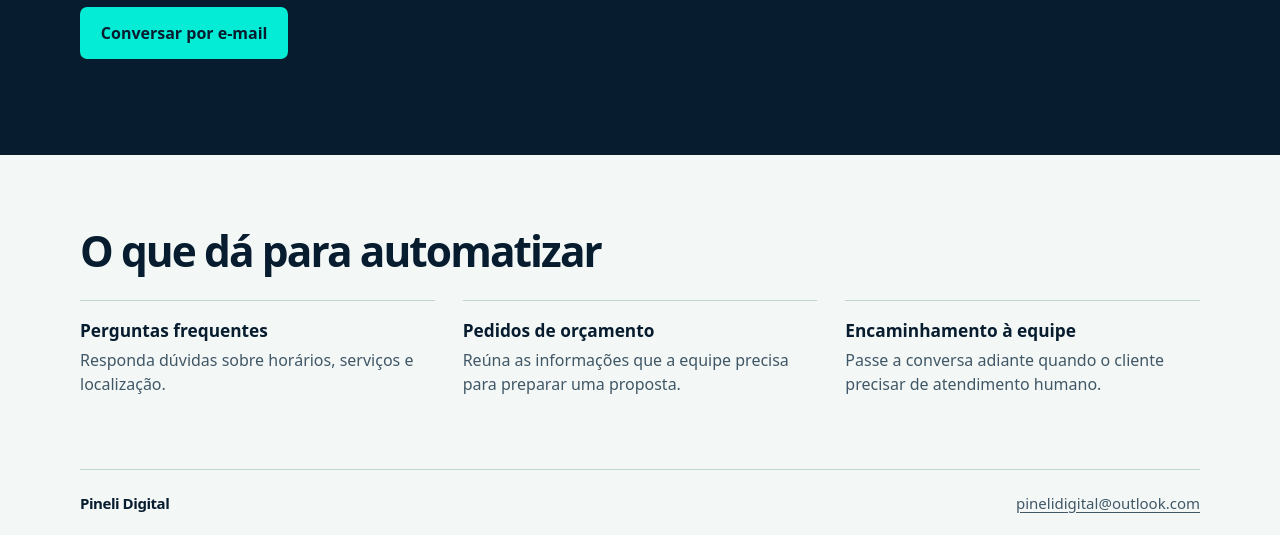
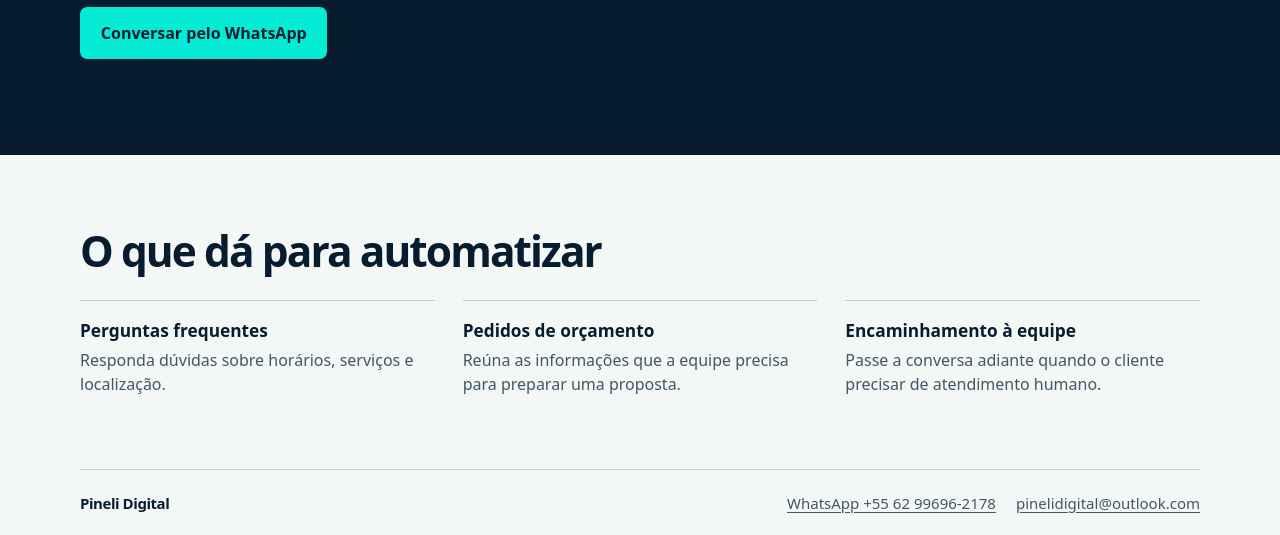
Before and after one commit to luccae11235/pineli-digital-site, a plain HTML site: page index.html in a window 1280 px wide. Shown: the part 666-1201 px from the top of the page. Drawn offline with Linux system fonts and the light colour scheme.

Commit message:
Adicionar WhatsApp Business ao site

```diff
--- a/index.html
+++ b/index.html
@@ -128,6 +128,7 @@
       font-size: .9375rem;
     }
 
+    .contact-links { display: flex; flex-wrap: wrap; gap: .5rem 1.25rem; }
     footer a { color: var(--muted); text-underline-offset: .23em; overflow-wrap: anywhere; }
     footer a:hover { color: var(--navy); }
 
@@ -153,7 +154,7 @@
         <div>
           <h1 id="titulo">Automatize seu atendimento pelo <span class="accent">WhatsApp</span></h1>
           <p class="intro">A Pineli Digital ajuda pequenos negócios a responder dúvidas e organizar pedidos com automações que se encaixam na rotina da equipe.</p>
-          <a class="button" href="mailto:pinelidigital@outlook.com">Conversar por e-mail</a>
+          <a class="button" href="https://wa.me/5562996962178">Conversar pelo WhatsApp</a>
         </div>
         <img class="brand-art" src="./pineli-digital.webp" alt="Logo da Pineli Digital" width="960" height="960" fetchpriority="high">
       </div>
@@ -181,7 +182,10 @@
   <footer id="contato">
     <div class="wrap">
       <p class="wordmark">Pineli Digital</p>
-      <a href="mailto:pinelidigital@outlook.com">pinelidigital@outlook.com</a>
+      <div class="contact-links">
+        <a href="https://wa.me/5562996962178">WhatsApp +55 62 99696-2178</a>
+        <a href="mailto:pinelidigital@outlook.com">pinelidigital@outlook.com</a>
+      </div>
     </div>
   </footer>
 </body>
```
